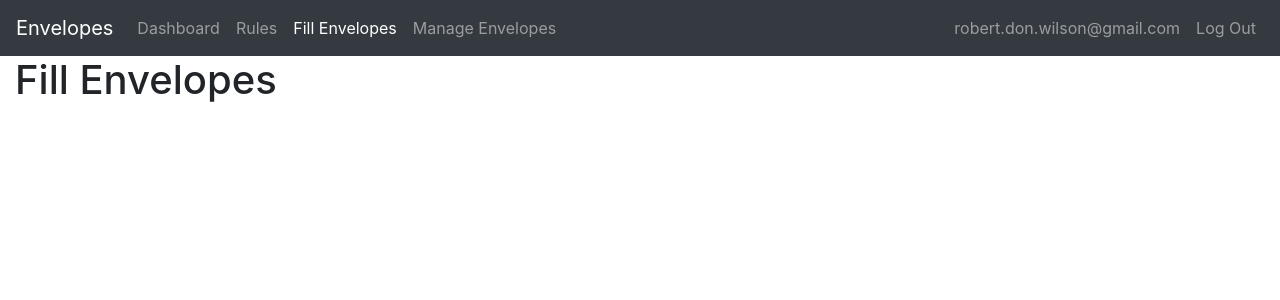
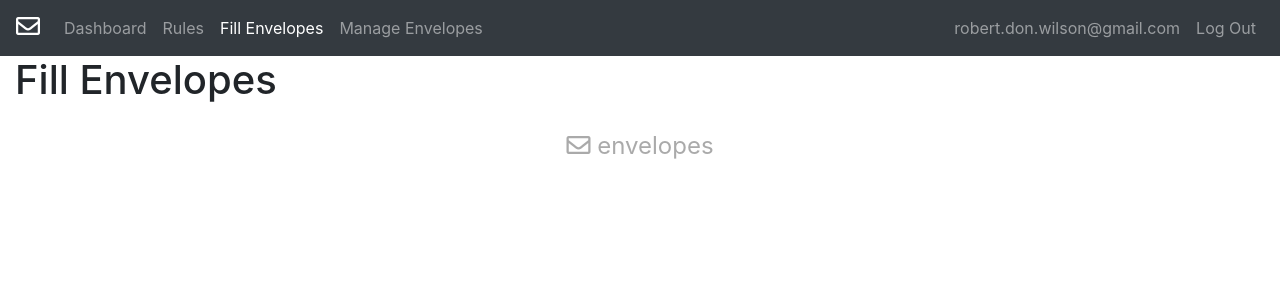
Before and after one commit to dontangg/envelopes-serverless, a React (Vite) app in the folder client/: page /envelopes/fill in a window 1280 px wide. Shown: the top 300 px of the page. Built offline with nearby package versions, Linux system fonts and the light colour scheme.

Commit message:
Add footer and add icon to header

```diff
--- a/client/src/App.js
+++ b/client/src/App.js
@@ -1,6 +1,7 @@
 import React, { Component, Fragment } from "react";
 import { BrowserRouter, Route, Switch } from 'react-router-dom';
 import Header from "./Header";
+import Footer from "./Footer";
 import Dashboard from "./pages/Dashboard";
 import AccountPage from "./pages/AccountPage";
 import FillPage from "./pages/FillPage";
@@ -23,6 +24,8 @@ class App extends Component {
 						<Route exact path="/account" component={AccountPage} />
 						<Route exact path="/envelopes/:id" component={EnvelopePage} />
 					</Switch>
+
+					<Footer />
 				</Fragment>
 			</BrowserRouter>
 		);
--- /dev/null
+++ b/client/src/Footer.js
@@ -0,0 +1,9 @@
+import React from "react";
+
+const Footer = () => (
+	<footer className="p-3 d-flex justify-content-center align-items-baseline">
+		<i className="far fa-envelope"></i>&nbsp;envelopes
+	</footer>
+);
+
+export default Footer;
--- a/client/src/Header.js
+++ b/client/src/Header.js
@@ -13,7 +13,7 @@ class Header extends Component {
 	render() {
 		return (
 			<nav className="navbar navbar-expand-lg navbar-dark bg-dark">
-				<Link className="navbar-brand" to="/">Envelopes</Link>
+				<Link className="navbar-brand" to="/"><i className="far fa-envelope"></i> <span className="d-inline d-lg-none">Envelopes</span></Link>
 				<button className="navbar-toggler" type="button" onClick={this.toggleVisibleForResponsive}>
 					<span className="navbar-toggler-icon"></span>
 				</button>
--- a/client/styles/app.css
+++ b/client/styles/app.css
@@ -19,3 +19,12 @@ a {
 	height: 100px;
 	margin: 0 auto;
 }
+
+.navbar-brand i {
+	font-size: 1.2em;
+}
+
+footer {
+	color: #aaa;
+	font-size: 1.5em;
+}
```
